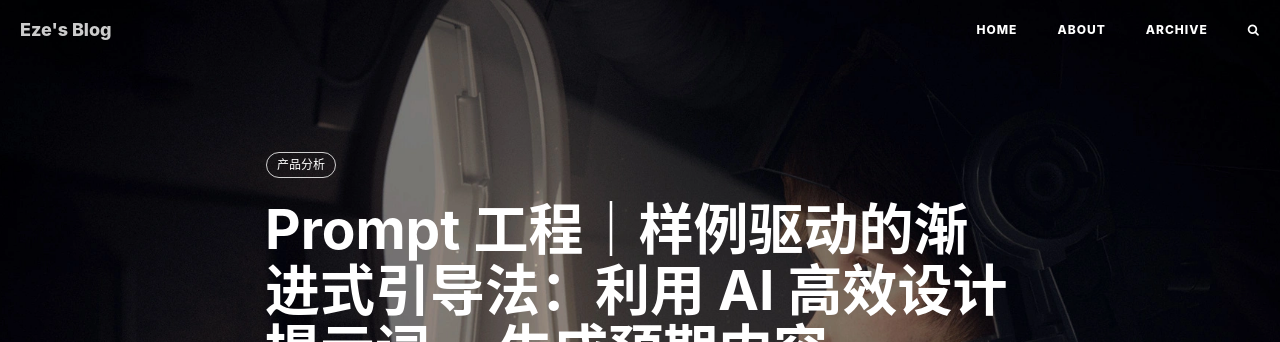
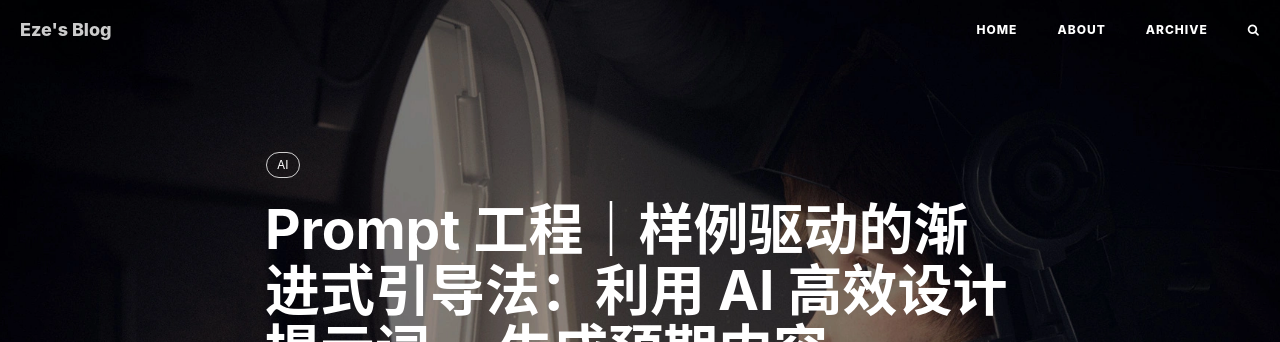
Before and after one commit to kylisss/kylisss.github.io, a Jekyll site: the page built from _posts/2024-07-20-sample-driven-ai-prompt.md, in a window 1280 px wide and 900 px high. Shown: the top 342 px of the window. Built offline with Jekyll 4.4.1, drawn with Linux system fonts in a browser that asks for light colours; nearby versions of some CDN libraries; comment, search, counter and statistics services are not loaded.

Commit message:
Update 2024-07-20-sample-driven-ai-prompt.md

```diff
--- a/_posts/2024-07-20-sample-driven-ai-prompt.md
+++ b/_posts/2024-07-20-sample-driven-ai-prompt.md
@@ -1,13 +1,11 @@
 ---
-
 layout:     post
 title:      Prompt 工程｜样例驱动的渐进式引导法：利用 AI 高效设计提示词 ，生成预期内容
 subtitle:   "分享一个有用的 Prompt 设计策略"
 date:       2024-07-20
 author:     "Eze"
 catalog:    true
-tags:       产品分析
-
+tags:       AI
 ---
 
 ## 阅读提示
```
